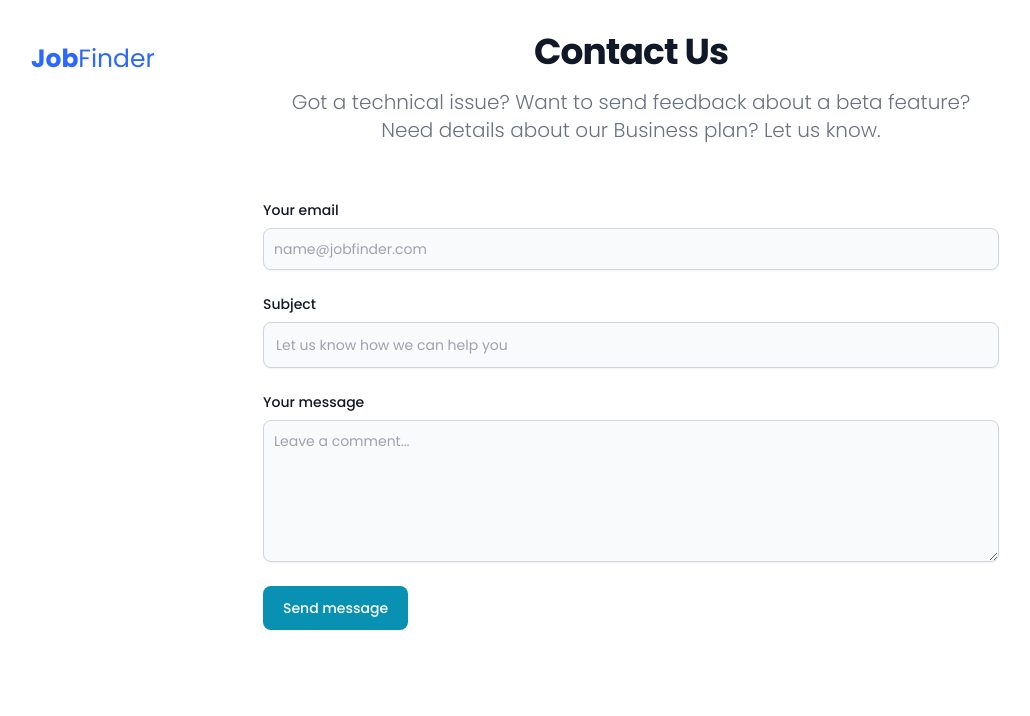
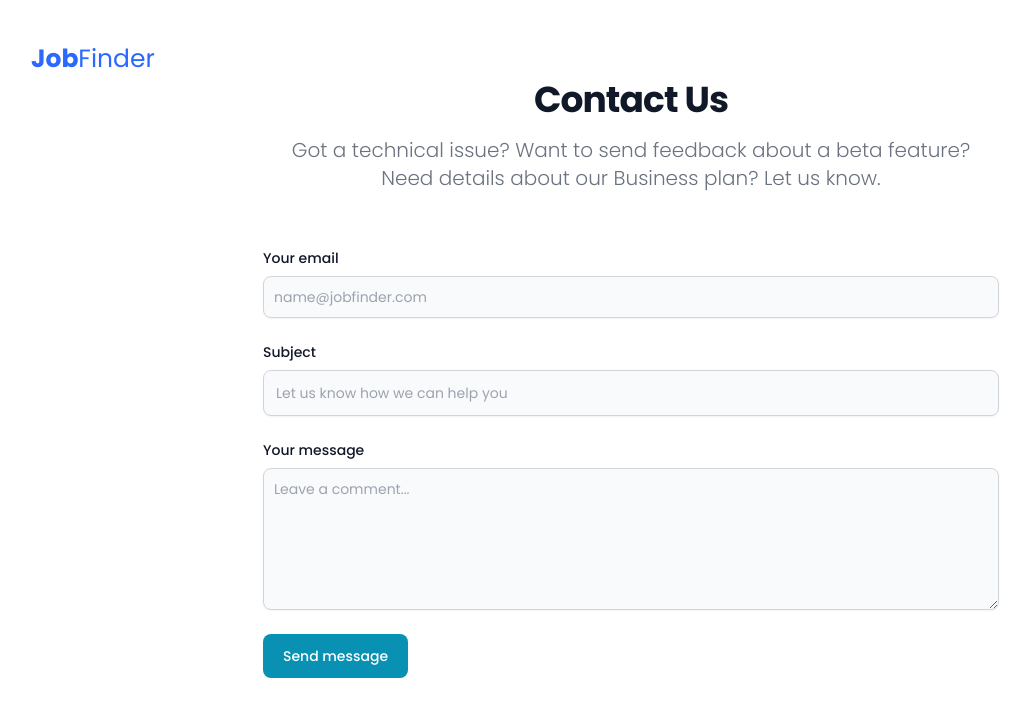
Before and after one commit to ad-munir/react-Job-Finder-App, a React (Vite) app: page /contact in a window 1280 px wide. Shown: the top 716 px of the page, without its empty margins (9-1039 px from the left). Built offline with nearby package versions, Linux system fonts and the light colour scheme.

Commit message:
contact email

```diff
--- a/src/components/ApplicationForm/ApplicationForm.jsx
+++ b/src/components/ApplicationForm/ApplicationForm.jsx
@@ -52,6 +52,7 @@
                 console.error('Error sending email: ', error.text);
             });
     };
+
 
 
 
--- a/src/components/Contact/Contact.jsx
+++ b/src/components/Contact/Contact.jsx
@@ -1,6 +1,28 @@
-import { Link } from "react-router-dom"
+import { Link, useNavigate } from "react-router-dom"
+
+import emailjs from '@emailjs/browser';
+import { useRef } from "react";
 
 const Contact = () => {
+
+    const form = useRef();
+    const navigate = useNavigate();
+
+
+    const sendEmail = (e) => {
+        e.preventDefault();
+
+        emailjs.sendForm('service_vbftgdu', 'template_6t4n7wq', form.current, 'Xt3PctvK_oNRKR3B4')
+            .then((result) => {
+                console.log('Email sent successfully: ', result.text);
+            })
+            .catch((error) => {
+                console.error('Error sending email: ', error.text);
+            });
+        navigate('/');
+    };
+
+
     return (
         <section className="bg-white dark:bg-gray-900 min-h-screen">
             <Link to={'/'}>
@@ -9,20 +31,24 @@
                 </h1>
             </Link>
             <div className="py-6 px-4 mx-auto max-w-screen-md">
-                <h2 className="mt-2 mb-4 text-4xl tracking-tight font-extrabold text-center text-gray-900 dark:text-white">Contact Us</h2>
+                <h2 className="mb-4 text-4xl tracking-tight font-extrabold text-center text-gray-900 dark:text-white sm:mt-14 ">Contact Us</h2>
                 <p className="mb-8 lg:mb-14 font-light text-center text-gray-500 dark:text-gray-400 sm:text-xl">Got a technical issue? Want to send feedback about a beta feature? Need details about our Business plan? Let us know.</p>
-                <form action="#" className="space-y-6">
+
+                <form  ref={form}
+                    onSubmit={sendEmail}
+                    className="space-y-6"
+                    >
                     <div>
                         <label htmlFor="email" className="block mb-2 text-sm font-medium text-gray-900 dark:text-gray-300">Your email</label>
-                        <input type="email" id="email" className="shadow-sm bg-gray-50 border border-gray-300 text-gray-900 text-sm rounded-lg focus:ring-primary-500 focus:border-primary-500 block w-full p-2.5 dark:bg-gray-700 dark:border-gray-600 dark:placeholder-gray-400 dark:text-white dark:focus:ring-primary-500 dark:focus:border-primary-500 dark:shadow-sm-light" placeholder="name@jobfinder.com" required />
+                        <input type="email" id="email" name="email" className="shadow-sm bg-gray-50 border border-gray-300 text-gray-900 text-sm rounded-lg focus:ring-primary-500 focus:border-primary-500 block w-full p-2.5 dark:bg-gray-700 dark:border-gray-600 dark:placeholder-gray-400 dark:text-white dark:focus:ring-primary-500 dark:focus:border-primary-500 dark:shadow-sm-light" placeholder="name@jobfinder.com" required />
                     </div>
                     <div>
                         <label htmlFor="subject" className="block mb-2 text-sm font-medium text-gray-900 dark:text-gray-300">Subject</label>
-                        <input type="text" id="subject" className="block p-3 w-full text-sm text-gray-900 bg-gray-50 rounded-lg border border-gray-300 shadow-sm focus:ring-primary-500 focus:border-primary-500 dark:bg-gray-700 dark:border-gray-600 dark:placeholder-gray-400 dark:text-white dark:focus:ring-primary-500 dark:focus:border-primary-500 dark:shadow-sm-light" placeholder="Let us know how we can help you" required />
+                        <input type="text" id="subject" name="subject" className="block p-3 w-full text-sm text-gray-900 bg-gray-50 rounded-lg border border-gray-300 shadow-sm focus:ring-primary-500 focus:border-primary-500 dark:bg-gray-700 dark:border-gray-600 dark:placeholder-gray-400 dark:text-white dark:focus:ring-primary-500 dark:focus:border-primary-500 dark:shadow-sm-light" placeholder="Let us know how we can help you" required />
                     </div>
                     <div className="sm:col-span-2">
                         <label htmlFor="message" className="block mb-2 text-sm font-medium text-gray-900 dark:text-gray-400">Your message</label>
-                        <textarea id="message" rows="6" className="block p-2.5 w-full text-sm text-gray-900 bg-gray-50 rounded-lg shadow-sm border border-gray-300 focus:ring-primary-500 focus:border-primary-500 dark:bg-gray-700 dark:border-gray-600 dark:placeholder-gray-400 dark:text-white dark:focus:ring-primary-500 dark:focus:border-primary-500" placeholder="Leave a comment..."></textarea>
+                        <textarea id="message" rows="6" name="message" className="block p-2.5 w-full text-sm text-gray-900 bg-gray-50 rounded-lg shadow-sm border border-gray-300 focus:ring-primary-500 focus:border-primary-500 dark:bg-gray-700 dark:border-gray-600 dark:placeholder-gray-400 dark:text-white dark:focus:ring-primary-500 dark:focus:border-primary-500" placeholder="Leave a comment..."></textarea>
                     </div>
                     <button type="submit" className="py-3 px-5 text-sm font-medium text-center bg-cyan-600 hover:bg-blueColor text-white rounded-lg bg-primary-700 sm:w-fit hover:bg-primary-800 focus:ring-4 focus:outline-none focus:ring-primary-300 dark:bg-primary-600 dark:hover:bg-primary-700 dark:focus:ring-primary-800">Send message</button>
                 </form>
```
